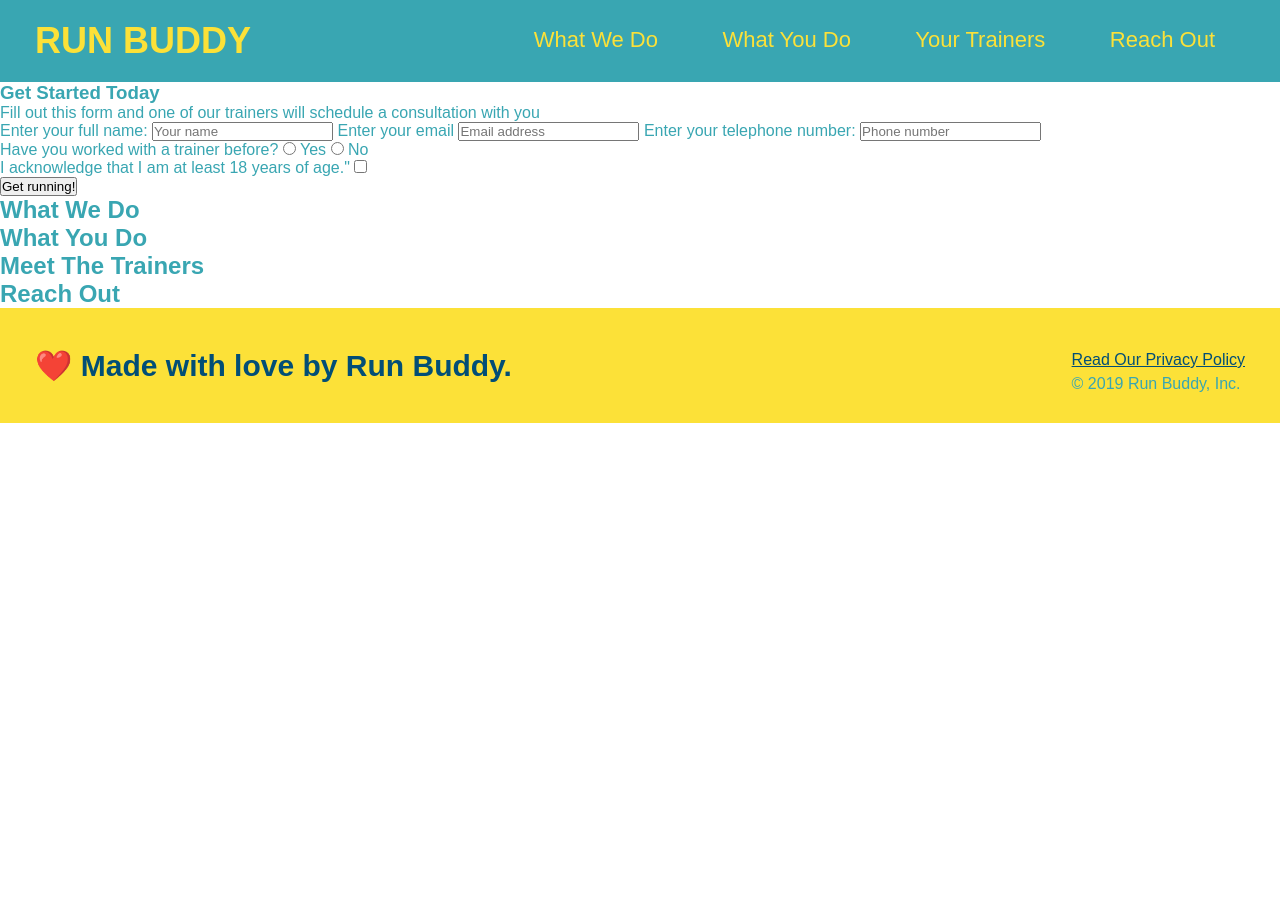
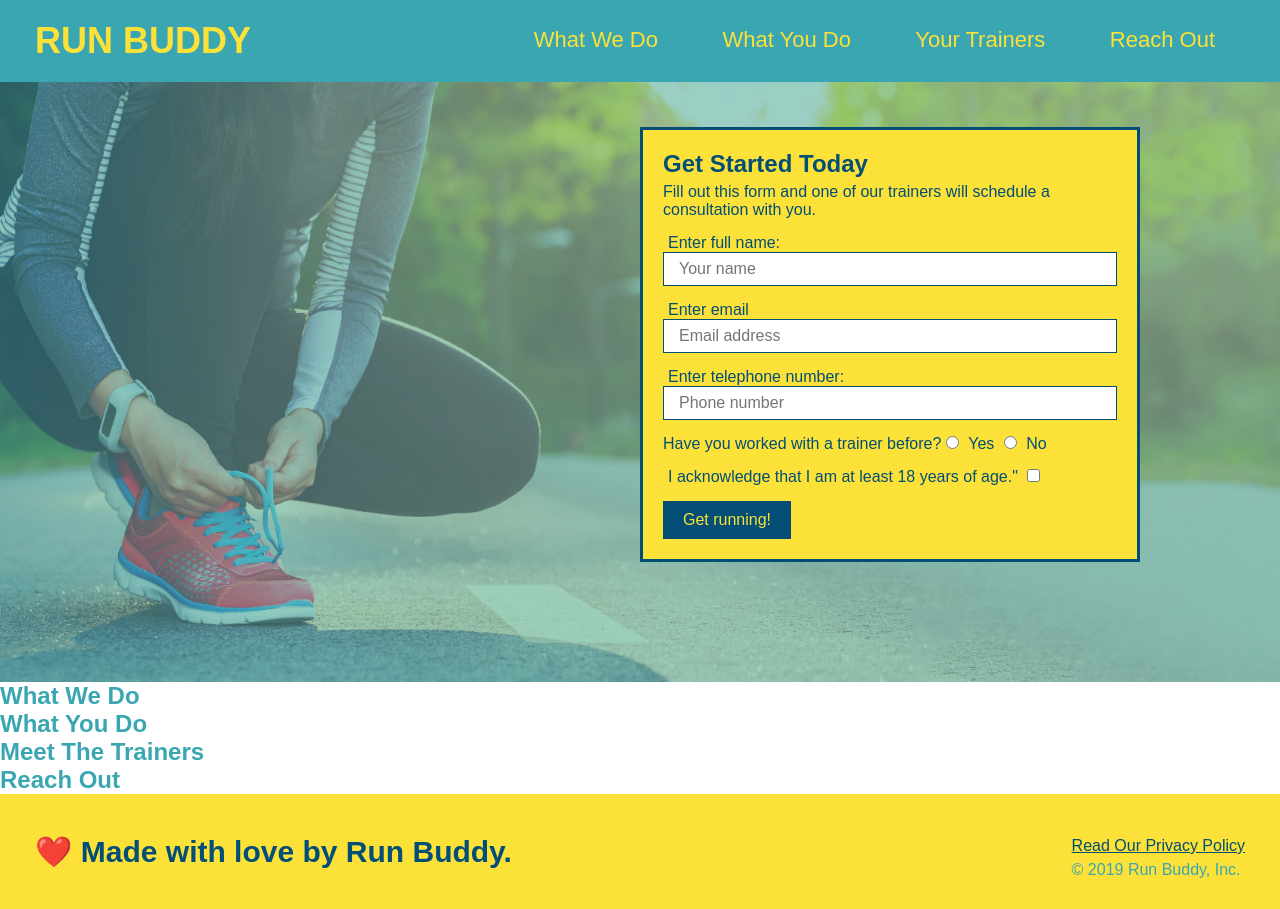
Before and after one commit to nezdolya/run-buddy, a plain HTML site: page index.html in a window 1280 px wide. Before the commit the page ends 800 px from the top, so only its background shows below. Drawn offline with Linux system fonts and the light colour scheme.

Commit message:
<added styles to hero section>

```diff
--- a/assets/style.css
+++ b/assets/style.css
@@ -56,4 +56,48 @@ header a {
  footer a {
     color: #024e76;
  }
- /* adding style to form */
+ /* Hero style Start */
+ .hero {
+    background-image: url("../assets/image/hero-bg.jpeg");
+    height: 600px;
+    background-size: cover;
+    background-position: center;
+    position:relative;
+ }
+ /* Hero-form style */
+ .hero-form {
+    border: 3px solid #024e76;
+    background-color: #fce138;
+    padding: 20px;
+    width: 500px;
+    color: #024e76;
+    position: absolute;
+    bottom: 120px;
+    right: 140px;
+ }
+ .hero-form h3 {
+    font-size: 24px;
+    margin: 0;
+ }
+ .hero-form p {
+    margin: 5px 0 15px 0;
+ }
+ .form-input {
+    border: 1px solid #024e76;
+    display: block;
+    padding: 7px 15px;
+    font-size: 16px;
+    color: #024e76;
+    width: 100%;
+    margin-bottom: 15px;
+ }
+ .hero-form label {
+    margin: 0 5px;
+ }
+ .hero-form button {
+    color: #fce138;
+    background-color: #024e76;
+    border: none;
+    padding: 10px 20px;
+    font-size: 16px;
+ }
--- a/index.html
+++ b/index.html
@@ -33,18 +33,18 @@
     </header>
 
         <!-- hero section -->
-    <section>
-        <div>
+    <section class="hero">
+        <div class="hero-form">
         <h3>Get Started Today</h3>
-        <p>Fill out this form and one of our trainers will schedule a consultation with you</p>
+        <p>Fill out this form and one of our trainers will schedule a consultation with you.</p>
          <!-- Add form element -->
         <form>
-            <label for="name">Enter your full name:</label>
-            <input type="text" placeholder="Your name" name="name" id="name" />
-            <label for="email">Enter your email</label>
-            <input type="email" placeholder="Email address" name="email" id="email" />
-            <label for="phone">Enter your telephone number:</label>
-            <input type="tel" placeholder="Phone number" name="phone" id="phone" />
+            <label for="name">Enter full name:</label>
+            <input type="text" placeholder="Your name" name="name" id="name" class="form-input">
+            <label for="email">Enter email</label>
+            <input type="email" placeholder="Email address" name="email" id="email"class="form-input">
+            <label for="phone">Enter telephone number:</label>
+            <input type="tel" placeholder="Phone number" name="phone" id="phone" class="form-input">
             <p>Have you worked with a trainer before?
                 <input type="radio" name="trainer-confirm" id="trainer-yes" />
                 <label for="trainer-yes">Yes</label>
```
Also changed, not shown: assets/image/hero-bg.jpeg (added), 2 other files.
